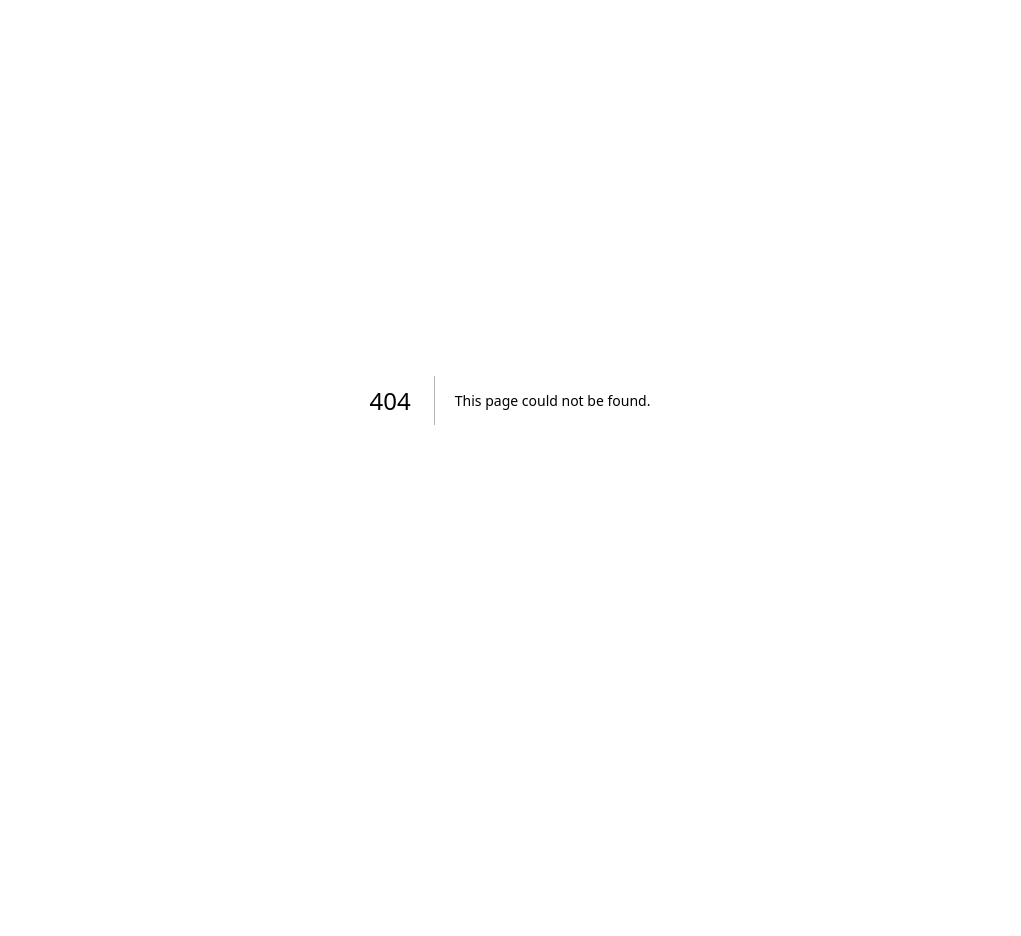
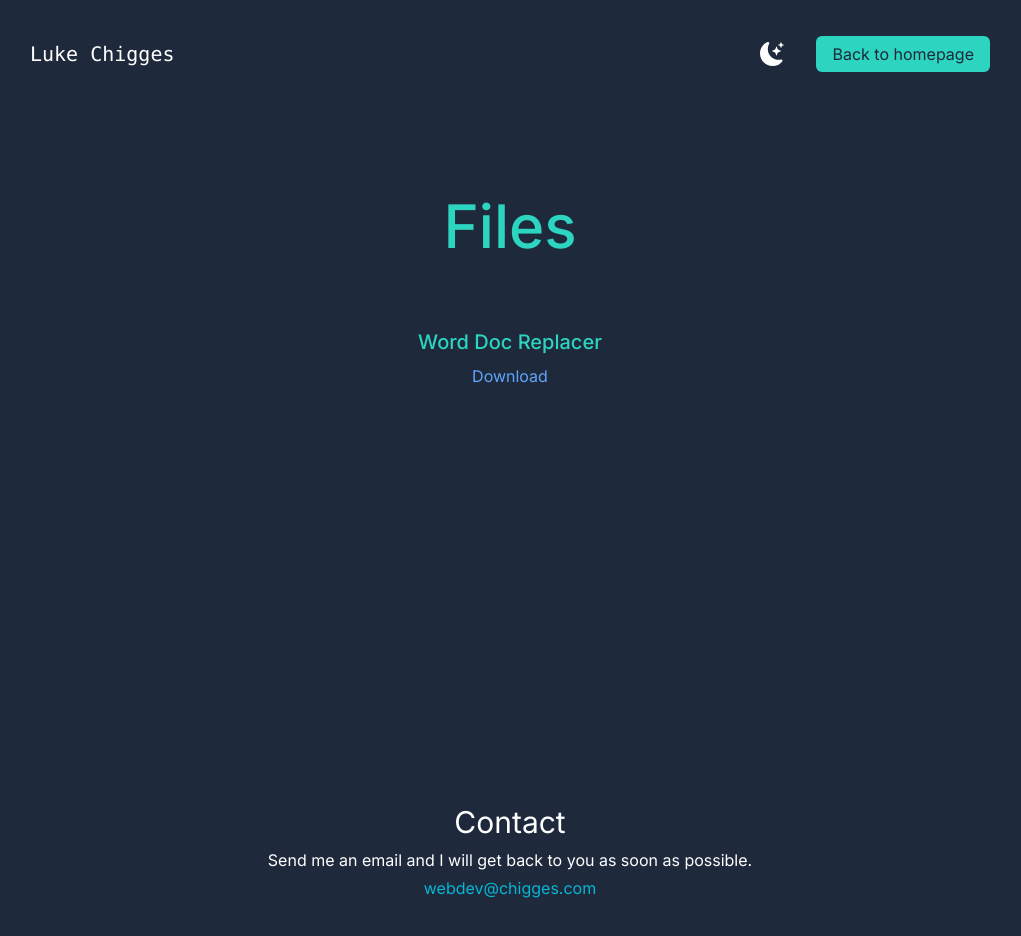
Before and after one commit to CtrlAltDelight/react-portfolio, a Next.js app: page /files in a window 1280 px wide. Before the commit this address had no page. Shown: the top 936 px of the page, without its empty margins (130-1151 px from the left). Before the commit the page ends 800 px from the top, so only its background shows below. Built offline with nearby package versions, Linux system fonts and the light colour scheme.

Commit message:
Added files page and download link

```diff
--- /dev/null
+++ b/src/app/files/page.tsx
@@ -0,0 +1,93 @@
+"use client"; // Tells NextJS that this component can use the 'useState' hook
+import Head from "next/head";
+import { BsFillMoonStarsFill } from "react-icons/bs";
+import { AiFillGithub, AiFillLinkedin, AiFillMail } from "react-icons/ai";
+import { useState } from "react";
+import Image from "next/image";
+
+export default function Home() {
+	const [darkMode, setDarkMode] = useState(true);
+
+	return (
+		<div className={darkMode ? "dark" : ""}>
+			<Head>
+				<title>Luke Chigges Portfolio</title>
+				<meta name="description" content="Luke Chigges Portfolio" />
+				<link rel="icon" href="/code.png" />
+			</Head>
+			<main className="transition duration-500 bg-white px-10 md:px-20 lg:px-40 dark:bg-slate-800">
+				<section className="min-h-screen">
+					<nav className="py-10 mb-12 flex justify-between">
+						<h2 className="text-xl font-mono transition duration-500 dark:text-white">
+							Luke Chigges
+						</h2>
+						<ul className="flex items-center">
+							<li>
+								<BsFillMoonStarsFill
+									tabIndex={0}
+									onClick={() => setDarkMode(!darkMode)}
+									onKeyDown={(e) => {
+										if (e.key === "Enter" || e.key === "Space")
+											setDarkMode(!darkMode);
+									}}
+									className="transition ease-in-out hover:text-yellow-500 dark:hover:text-yellow-500 hover:scale-110 cursor-pointer text-2xl dark:text-white"
+								/>
+							</li>
+							<li>
+								<a
+									className="transition hover:bg-blue-600 duration-500 bg-teal-400
+									text-white dark:text-slate-800 px-4 py-2 rounded-md ml-8"
+									href="/"
+								>
+									Back to homepage
+								</a>
+							</li>
+						</ul>
+					</nav>
+
+					<div className="text-center p-10">
+						<h1
+							tabIndex={0}
+							className="text-5xl pb-16 text-teal-400 font-medium md:text-6xl"
+						>
+							Files
+						</h1>
+						<div tabIndex={0}>
+							<h2 className="text-xl py-2 text-teal-400 font-medium">
+								Word Doc Replacer
+							</h2>
+							<a
+								href="/public/word_doc_replacer.zip"
+								download
+								className="text-blue-400"
+							>
+								Download
+							</a>
+						</div>
+					</div>
+				</section>
+				<section>
+					<div className="text-center">
+						<h3
+							tabIndex={0}
+							className="justify-between align-center text-3xl py-1 transition duration-500 dark:text-white"
+						>
+							Contact
+						</h3>
+						<p className="py-1 text-gray-800 transition duration-500 dark:text-white">
+							Send me an email and I will get back to you as soon as possible.
+						</p>
+					</div>
+					<div className="text-center pb-20 text-gray-800 transition duration-500 dark:text-white">
+						<a
+							className="transition text-cyan-500 hover:text-cyan-300"
+							href="mailto:webdev@chigges.com?subject=Let's make a website!"
+						>
+							webdev@chigges.com
+						</a>
+					</div>
+				</section>
+			</main>
+		</div>
+	);
+}
```
Also changed, not shown: 1 other file (tests, documents, lock files or other folders).
